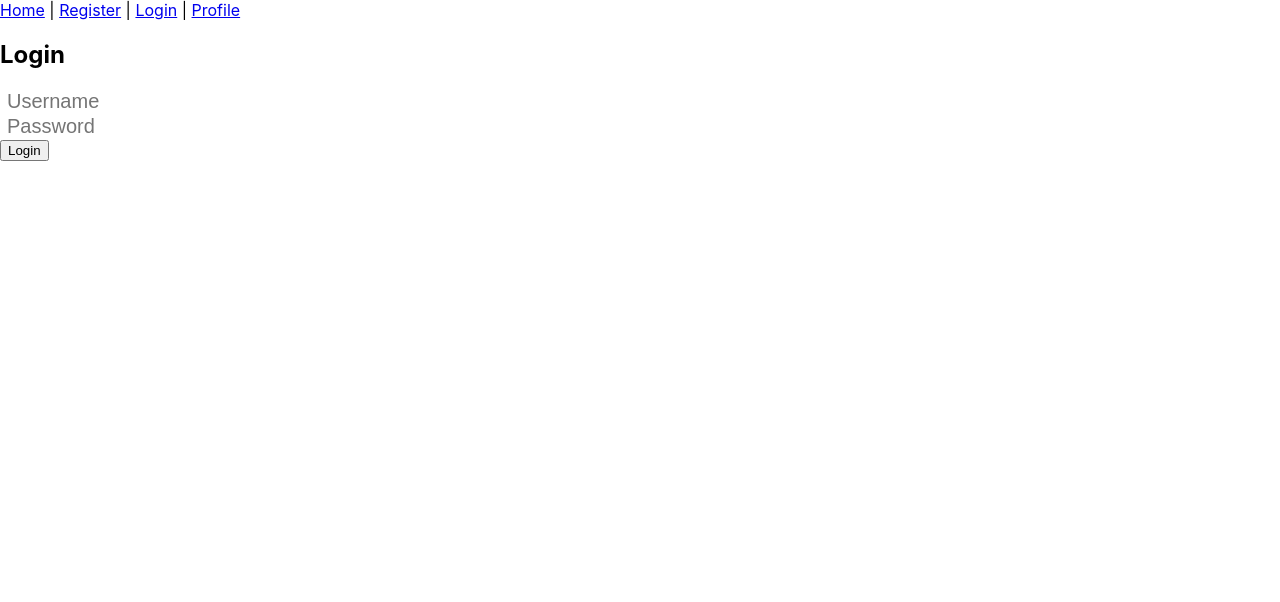
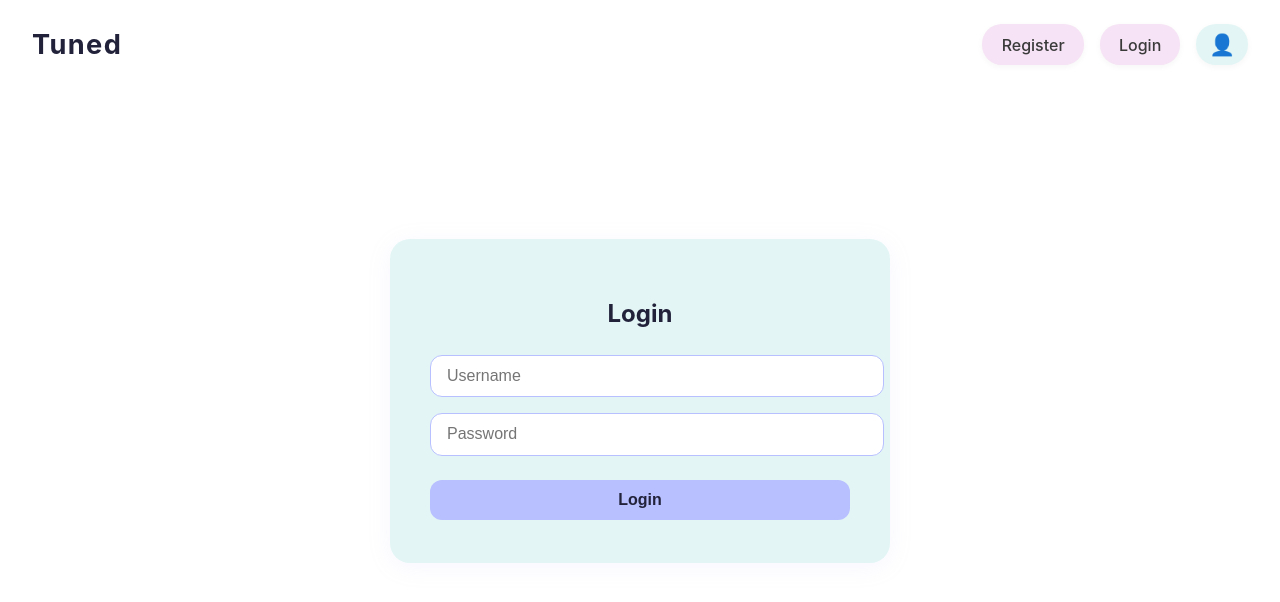
Before and after one commit to cathduan/tuned, a React (Create React App) app in the folder web-app/: page /login in a window 1280 px wide. Shown: the top 602 px of the page. Built offline with nearby package versions, Linux system fonts and the light colour scheme.

Commit message:
code review stuff

```diff
--- a/web-app/src/App.css
+++ b/web-app/src/App.css
@@ -7,11 +7,7 @@
   pointer-events: none;
 }
 
-@media (prefers-reduced-motion: no-preference) {
-  .App-logo {
-    animation: App-logo-spin infinite 20s linear;
-  }
-}
+
 
 .App-header {
   background-color: #282c34;
@@ -28,11 +24,69 @@
   color: #61dafb;
 }
 
-@keyframes App-logo-spin {
-  from {
-    transform: rotate(0deg);
-  }
-  to {
-    transform: rotate(360deg);
-  }
+
+
+/* Navigation bar styles */
+.main-nav {
+  width: 100%;
+  display: flex;
+  justify-content: space-between; /* space between title and links */
+  align-items: center;
+  padding: 1.5rem 2rem 1rem 2rem;
+  box-sizing: border-box;
+  background: transparent;
 }
+
+.nav-title {
+  display: flex;
+  align-items: center;
+}
+
+.tuned-title {
+  font-size: 1.7rem;
+  font-weight: 700;
+  color: #22223b;
+  background: none;
+  padding: 0;
+  border-radius: 0;
+  text-decoration: none;
+  letter-spacing: 0.05em;
+  box-shadow: none;
+  transition: color 0.2s;
+}
+
+.tuned-title:hover, .tuned-title:focus {
+  color: #b8c0ff;
+  background: none;
+}
+
+.nav-links {
+  display: flex;
+  gap: 1rem;
+}
+
+.nav-links a {
+  text-decoration: none;
+  color: #3a3a3a;
+  background: #f6e3f5;
+  padding: 0.5rem 1.2rem;
+  border-radius: 20px;
+  font-weight: 500;
+  font-size: 1rem;
+  box-shadow: 0 2px 6px rgba(0,0,0,0.04);
+  transition: background 0.2s, color 0.2s;
+  display: flex;
+  align-items: center;
+  justify-content: center;
+}
+
+.nav-links a.profile-link {
+  padding: 0.5rem 0.8rem;
+  background: #e3f6f5;
+}
+
+.nav-links a:hover, .nav-links a:focus {
+  background: #b8c0ff;
+  color: #22223b;
+  outline: none;
+}
--- a/web-app/src/App.js
+++ b/web-app/src/App.js
@@ -1,27 +1,31 @@
 import logo from './logo.svg';
 import './App.css';
-import { BrowserRouter as Router, Routes, Route, Link} from 'react-router-dom';
+import { BrowserRouter as Router, Routes, Route, Link } from 'react-router-dom';
 import Register from './components/Register';
 import Login from './components/Login';
 import Home from './components/Home';
-import ArtistInfo from './components/ArtistInfo';
-import Profile  from './components/Profile';
+import Profile from './components/Profile';
 import { AlbumDetails } from "./components/AlbumDetails";
-
-//import ArtistInfo from './components/ArtistInfo'; <ArtistInfo>
 
 function App() {
   return (
     <Router>
-      <nav>
-        <Link to="/">Home</Link> | <Link to="/register">Register</Link> | <Link to="/login">Login</Link> | <Link to="/profile">Profile </Link>
+      <nav className="main-nav">
+        <div className="nav-title">
+          <Link to="/" className="tuned-title">Tuned</Link>
+        </div>
+        <div className="nav-links">
+          <Link to="/register">Register</Link>
+          <Link to="/login">Login</Link>
+          <Link to="/profile" className="profile-link" title="Profile">
+            <span role="img" aria-label="Profile" style={{ fontSize: "1.3rem" }}>👤</span>
+          </Link>
+        </div>
       </nav>
-
       <Routes>
         <Route path="/" element={<Home />} />
         <Route path="/register" element={<Register />} />
         <Route path="/login" element={<Login />} />
-        <Route path="/search-albums" element={<ArtistInfo />} />
         <Route path="/profile" element={<Profile />} />
         <Route path="/album/:id" element={<AlbumDetails />} />
       </Routes>
--- a/web-app/src/components/ArtistInfo.js
+++ /dev/null
@@ -1,74 +0,0 @@
-import React, { useEffect, useState } from 'react';
-
-function ArtistInfo() {
-  const [artist, setArtist] = useState(null);
-  const [searchQuery, setSearchQuery] = useState('');
-  const [albums, setAlbums] = useState([]);
-  const [loadingAlbums, setLoadingAlbums] = useState(false);
-
-  // Fetch artist info when the page loads
-  useEffect(() => {
-    fetch('http://127.0.0.1:3001/')
-      .then((res) => res.json())
-      .then((data) => {
-        console.log('Fetched artist:', data);
-        setArtist(data);
-      })
-      .catch((err) => console.error('Error fetching artist:', err));
-  }, []);
-
-  // Function to handle album search
-  const handleSearch = async (e) => {
-    e.preventDefault();
-    if (!searchQuery) return;
-
-    setLoadingAlbums(true);
-    try {
-      const res = await fetch(`http://127.0.0.1:3001/search-albums?q=${encodeURIComponent(searchQuery)}`);
-      const data = await res.json();
-      console.log('Fetched albums:', data);
-      setAlbums(data.releases || []);
-    } catch (err) {
-      console.error('Error fetching albums:', err);
-    } finally {
-      setLoadingAlbums(false);
-    }
-  };
-
-  if (!artist) return <p>Loading artist info...</p>;
-
-  return (
-    <div>
-      <h1>Name: {artist.name}</h1>
-      <p>ID: {artist.id}</p>
-      <p>Type: {artist.type}</p>
-
-      <hr />
-
-      <h2>Search Albums</h2>
-      <form onSubmit={handleSearch}>
-        <input
-          type="text"
-          value={searchQuery}
-          onChange={(e) => setSearchQuery(e.target.value)}
-          placeholder="Search for an album..."
-        />
-        <button type="submit">Search</button>
-      </form>
-
-      {loadingAlbums && <p>Loading albums...</p>}
-
-      {albums.length > 0 && (
-        <ul>
-          {albums.map((album) => (
-            <li key={album.id}>
-              <strong>{album.title}</strong> ({album['date'] || 'Unknown year'})
-            </li>
-          ))}
-        </ul>
-      )}
-    </div>
-  );
-}
-
-export default ArtistInfo;
--- /dev/null
+++ b/web-app/src/components/AuthProfileBox.css
@@ -0,0 +1,109 @@
+.centered-box-container,
+.LoginContainer {
+  min-height: 80vh;
+  display: flex;
+  align-items: center;
+  justify-content: center;
+  background: none;
+}
+
+.centered-box,
+.LoginContainer {
+  background: #e3f6f5;
+  border-radius: 20px;
+  box-shadow: 0 4px 24px rgba(180, 180, 255, 0.10);
+  padding: 2.5rem 2.5rem 2rem 2.5rem;
+  min-width: 320px;
+  max-width: 420px;
+  width: 100%;
+  margin: 2rem auto;
+  display: flex;
+  flex-direction: column;
+  align-items: center;
+}
+
+.centered-box h1,
+.centered-box h2,
+.LoginContainer h2 {
+  color: #22223b;
+  margin-bottom: 1.2rem;
+}
+
+.centered-box form,
+.LoginContainer form {
+  width: 100%;
+  display: flex;
+  flex-direction: column;
+  align-items: stretch;
+}
+
+.centered-box input,
+.LoginContainer input,
+.centered-box textarea {
+  width: 100%;
+  padding: 0.7rem 1rem;
+  margin: 0.5rem 0;
+  border-radius: 12px;
+  border: 1px solid #b8c0ff;
+  background: #fff;
+  font-size: 1rem;
+}
+
+.centered-box button,
+.LoginContainer button {
+  background: #b8c0ff;
+  color: #22223b;
+  border: none;
+  border-radius: 12px;
+  padding: 0.7rem 1.5rem;
+  font-size: 1rem;
+  font-weight: 600;
+  margin-top: 1rem;
+  cursor: pointer;
+  transition: background 0.2s;
+}
+
+.centered-box button:hover,
+.centered-box button:focus,
+.LoginContainer button:hover,
+.LoginContainer button:focus {
+  background: #e3f6f5;
+}
+
+.centered-box ul.ReviewList {
+  width: 100%;
+  padding: 0;
+  margin: 0;
+}
+
+.centered-box li.ReviewCard {
+  background: #f6e3f5;
+  border-radius: 14px;
+  box-shadow: 0 2px 8px rgba(180, 180, 255, 0.08);
+  margin-bottom: 1.2rem;
+  padding: 1rem;
+  display: flex;
+  gap: 1.2rem;
+  align-items: flex-start;
+}
+
+.centered-box li.ReviewCard img {
+  width: 80px;
+  height: 80px;
+  object-fit: cover;
+  border-radius: 10px;
+  background: #fff;
+  border: 1px solid #b8c0ff;
+}
+
+.centered-box li.ReviewCard:last-child {
+  margin-bottom: 0;
+}
+
+.centered-box p,
+.LoginContainer p {
+  color: #22223b;
+  margin: 0.7rem 0 0 0;
+  word-break: break-word;
+  text-align: center;
+}
--- a/web-app/src/components/Home.js
+++ b/web-app/src/components/Home.js
@@ -1,4 +1,4 @@
-import React, { useState } from 'react';
+import { useState } from 'react';
 import {jwtDecode} from 'jwt-decode';
 import { SearchBar } from "./SearchBar";
 import { ResultsList } from "./ResultsList";
@@ -22,7 +22,6 @@ function Home() {
 
     return (
       <div>
-        <h2>Tuned</h2>
         {token ? (
           <p>Welcome to Tuned, {username}! You are logged in!</p>
         ) : (
--- a/web-app/src/components/Login.js
+++ b/web-app/src/components/Login.js
@@ -1,4 +1,5 @@
 import React, { useState } from 'react';
+import "./AuthProfileBox.css";
 
 function Login() {
   const [username, setUsername] = useState('');
@@ -28,16 +29,28 @@ function Login() {
   };
 
   return (
-    <div className='LoginContainer'>
-      <h2>Login</h2>
-      <form onSubmit={handleLogin}>
-        <input type="username" placeholder="Username" value={username} onChange={(e) => setUsername(e.target.value)} required />
-        <br/>
-        <input type="password" placeholder="Password" value={password} onChange={(e) => setPassword(e.target.value)} required />
-        <br/>
-        <button type="submit">Login</button>
-      </form>
-      <p>{message}</p>
+    <div className="centered-box-container">
+      <div className="centered-box">
+        <h2>Login</h2>
+        <form onSubmit={handleLogin}>
+          <input
+            type="username"
+            placeholder="Username"
+            value={username}
+            onChange={(e) => setUsername(e.target.value)}
+            required
+          />
+          <input
+            type="password"
+            placeholder="Password"
+            value={password}
+            onChange={(e) => setPassword(e.target.value)}
+            required
+          />
+          <button type="submit">Login</button>
+        </form>
+        <p>{message}</p>
+      </div>
     </div>
   );
 }
--- a/web-app/src/components/Register.js
+++ b/web-app/src/components/Register.js
@@ -1,4 +1,5 @@
 import { useState } from 'react';
+import "./AuthProfileBox.css";
 
 function Register() {
   const [username, setUsername] = useState('');
@@ -26,17 +27,18 @@ function Register() {
   };
 
   return (
-    <div>
-      <h2>Register</h2>
-      <form onSubmit={handleRegister}>
+      <div className="centered-box-container">
+        <div className="centered-box">
+          <h2>Register</h2>
+          <form onSubmit={handleRegister}>
         <input type="username" placeholder="Username" value={username} onChange={(e) => setUsername(e.target.value)} required />
-        <br/>
         <input type="password" placeholder="Password" value={password} onChange={(e) => setPassword(e.target.value)} required />
-        <br/>
         <button type="submit">Register</button>
       </form>
       <p>{message}</p>
-    </div>
+        </div>
+      </div>
+
   );
 }
 
--- a/web-app/src/components/ResultsList.jsx
+++ b/web-app/src/components/ResultsList.jsx
@@ -1,11 +1,10 @@
-import React from "react";
 import "./ResultsList.css";
 import { Link } from "react-router-dom";
 
 const getCoverArtUrl = (releaseId) =>
   `https://coverartarchive.org/release/${releaseId}/front-250`;
 
-const PLACEHOLDER_URL = "https://via.placeholder.com/64?text=No+Art";
+const PLACEHOLDER_URL = "https://placeholder.com";
 
 export const ResultsList = ({ results }) => {
   return (
```
